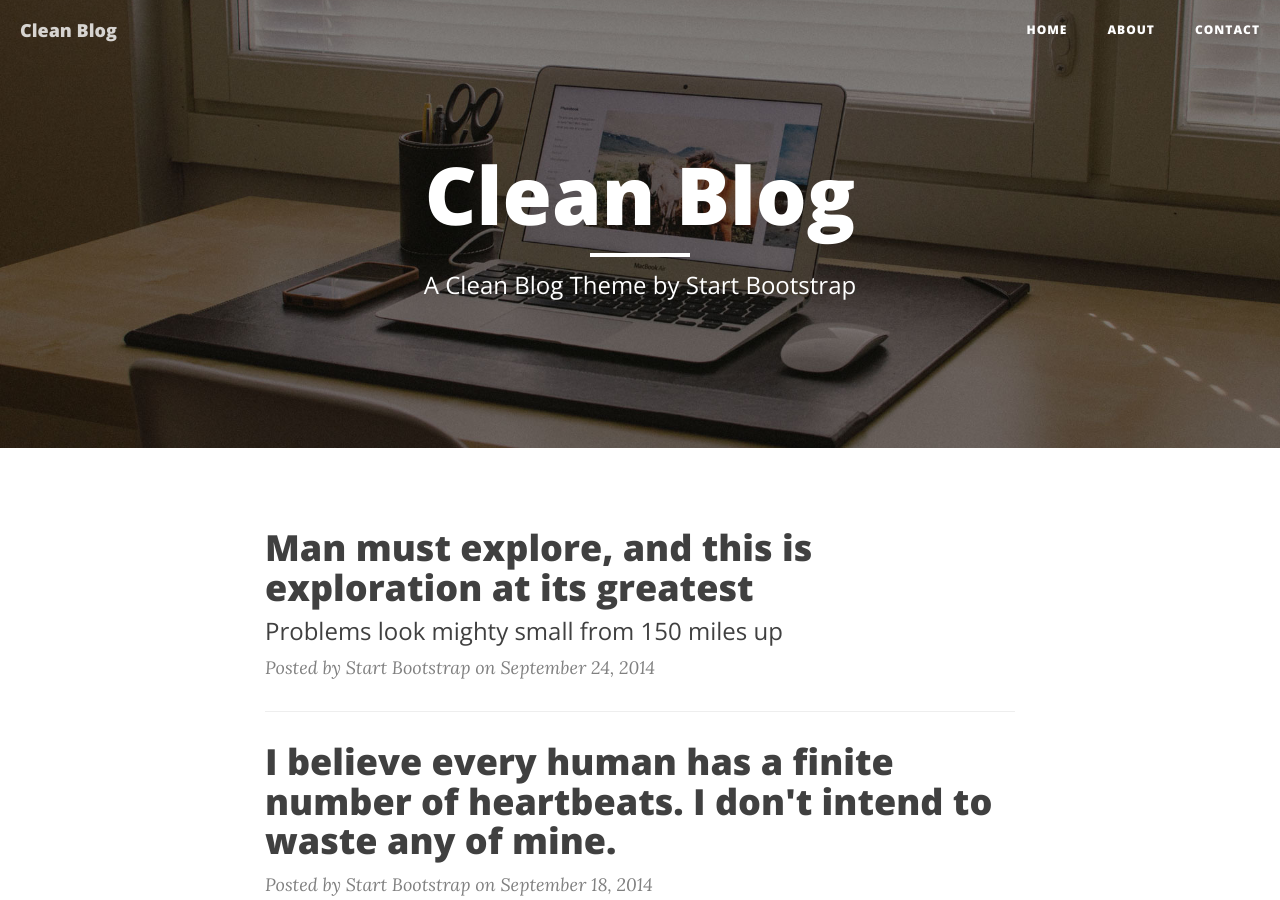
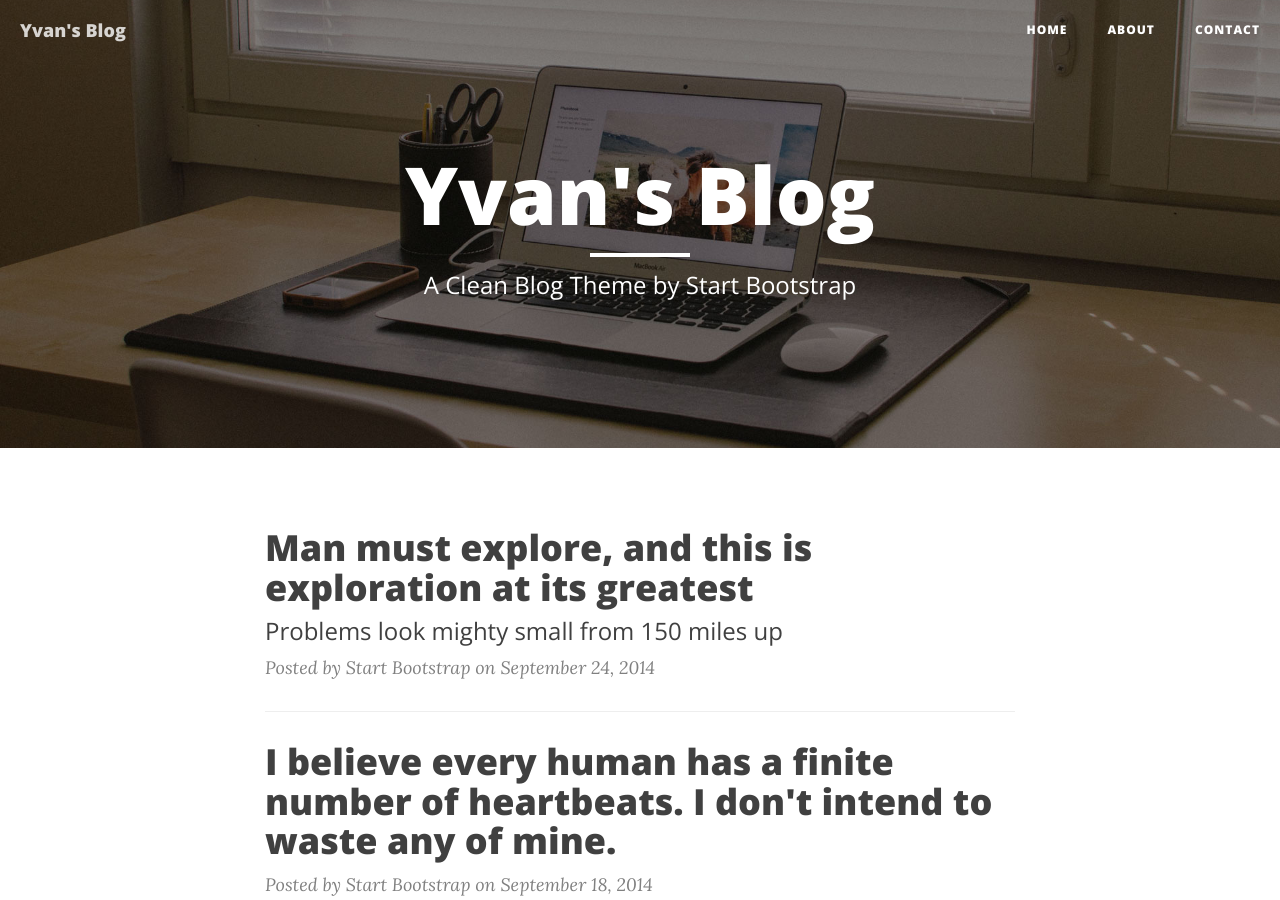
Before and after one commit to sail-cn/sail-cn.github.io, a Jekyll site: the page built from index.html, in a window 1280 px wide and 900 px high. Built offline with Jekyll 4.4.1, drawn with Linux system fonts in a browser that asks for light colours; nearby versions of some CDN libraries; the list of posts is cut into pages by our own code; some of the changed lines change nothing that is shown.

Commit message:
modify url

```diff
--- a/_config.yml
+++ b/_config.yml
@@ -1,15 +1,15 @@
 # Site settings
-title: Clean Blog
+title: Yvan's Blog
 header-img: img/home-bg.jpg
 email: your-email@yourdomain.com
 copyright_name: Your/Project/Corporate Name
 description: "Write your site description here. It will be used as your sites meta description as well!"
-baseurl: "/startbootstrap-clean-blog-jekyll"
-url: "http://yourdomain.com"
+baseurl: "/yanxifeng/yanxifeng.github.io"
+url: "http://github.com"
 twitter_username: SBootstrap
 github_username:  davidtmiller
 facebook_username:  StartBootstrap
-email_username:  your-email@yourdomain.com
+email_username:  ios.sysail@gmail.com
 
 # Google Analytics
 # To enable google analytics, uncomment below line with a valid Google Tracking ID
--- a/package.json
+++ b/package.json
@@ -1,6 +1,6 @@
 {
-    "name": "clean-blog",
-    "title": "Clean Blog",
+    "name": "Yvansblog",
+    "title": "Yvan's Blog",
     "version": "1.0.0",
     "homepage": "http://startbootstrap.com",
     "author": "Start Bootstrap",
@@ -14,6 +14,6 @@
     },
     "repository": {
         "type": "git",
-        "url": "https://github.com/IronSummitMedia/startbootstrap-clean-blog-jekyll.git"
+        "url": "https://github.com/YanxiFeng/yanxifeng.github.io.git"
     }
 }
```
